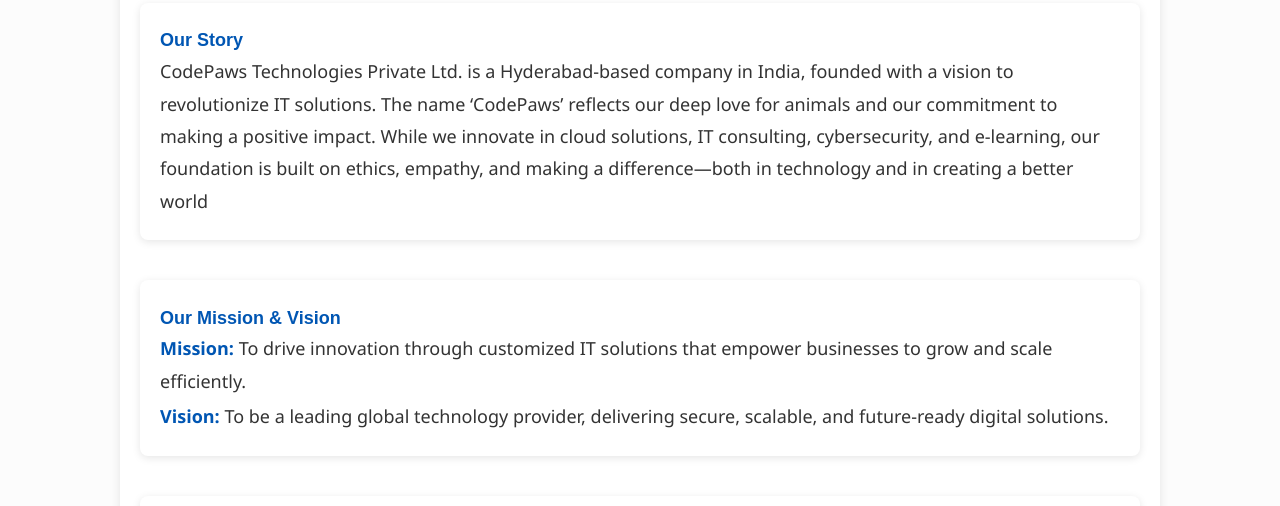
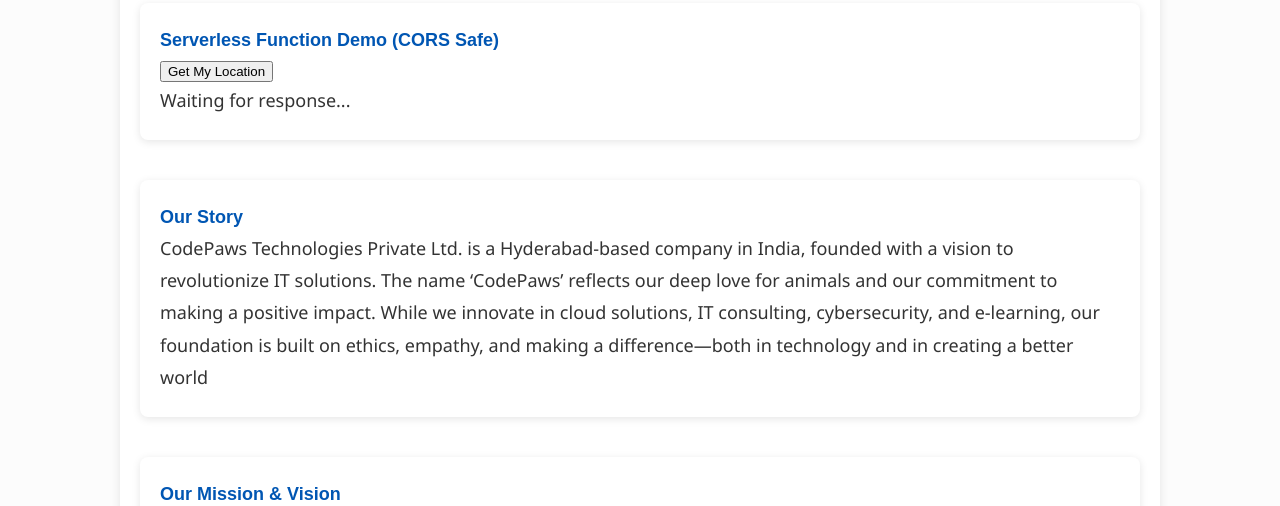
Before and after one commit to Vamsi-Machiraju/demo-site, a plain HTML site: page about-us.html in a window 1280 px wide. Shown: the part 218-724 px from the top of the page. Drawn offline with Linux system fonts and the light colour scheme.

Commit message:
Update about-us.html

```diff
--- a/about-us.html
+++ b/about-us.html
@@ -52,6 +52,14 @@
 
     <div class="container">
         <h1>About Us</h1>
+
+			<!-- ✅ Added Serverless Demo Section -->
+
+		<div class="section">
+		  <h2>Serverless Function Demo (CORS Safe)</h2>
+		  <button onclick="getNetlifyLocation()">Get My Location</button>
+		  <p id="result">Waiting for response...</p>
+		</div>
 
         <div class="section">
             <h2>Our Story</h2>
@@ -205,5 +213,23 @@
 			  <p class="copy-right">© 2024 All rights reserved. CodePaws Technologies Pvt.Ltd</p>
              </div>
 </div>
+
+<!-- ✅ Script to Call Netlify Function -->
+
+<script>
+function getNetlifyLocation() {
+  fetch("https://ipapi.co/json/")
+    .then(res => res.json())
+    .then(data => {
+      document.getElementById("result").innerText =
+        `${data.city}, ${data.region}, ${data.country_name}`;
+    })
+    .catch((err) => {
+      console.error("Fetch error:", err);
+      document.getElementById("result").innerText = "Error calling API.";
+    });
+}
+</script>
+
 </body>
 </html>
```
